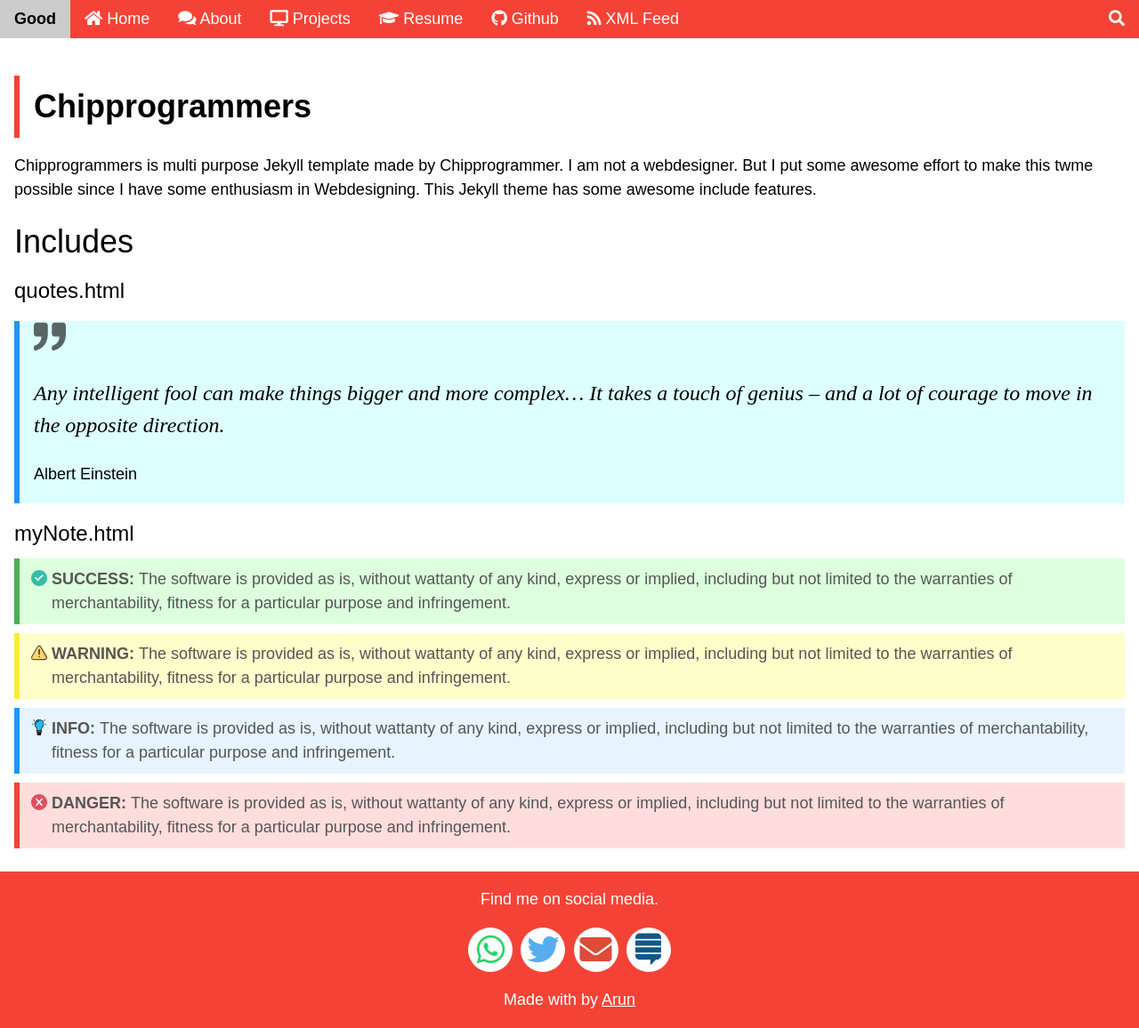
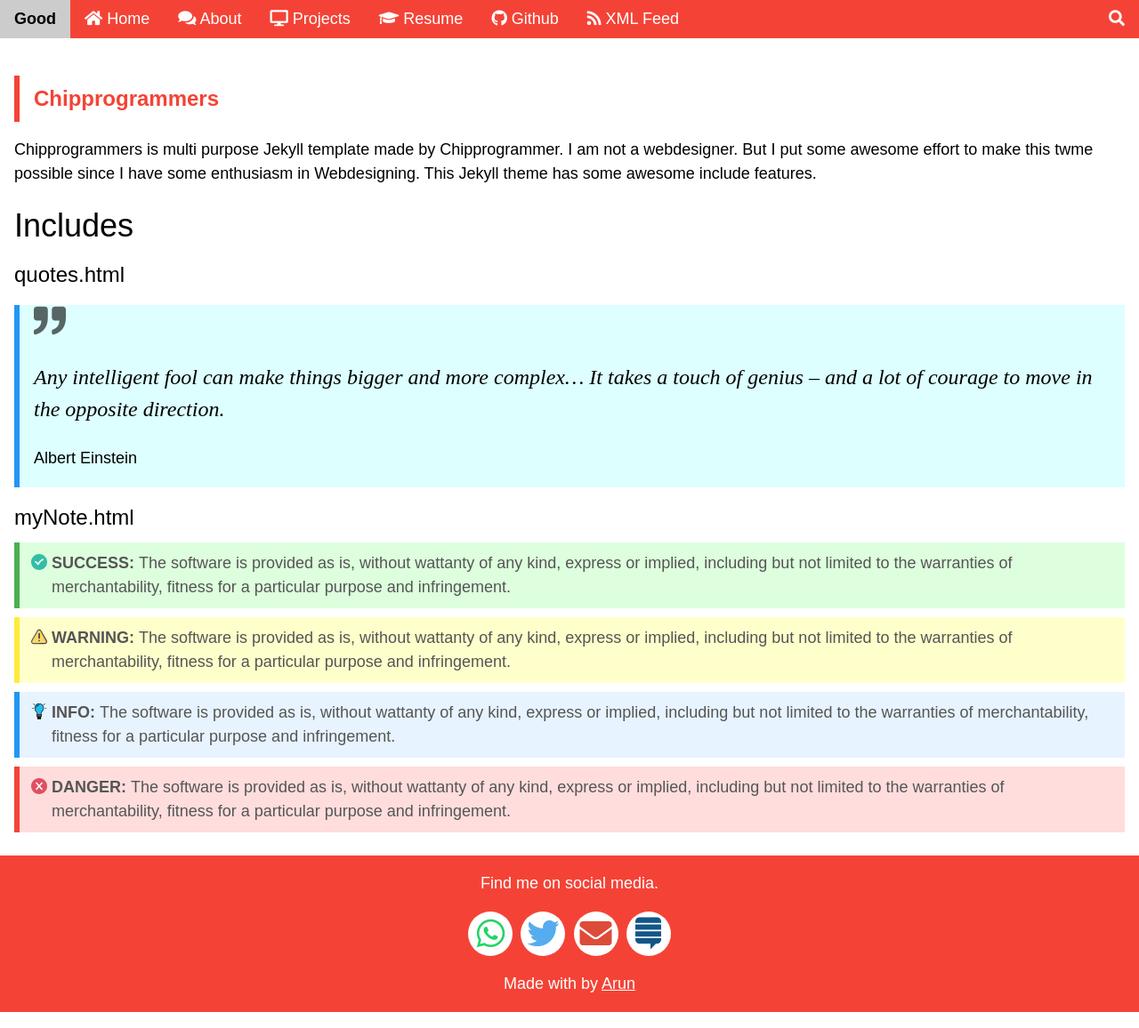
Before and after one commit to chipprogrammers/Good, a Jekyll site: the page built from index.md, in a window 1280 px wide and 1156 px high. Shown: the whole window at 89% size. Built offline with Jekyll 4.4.1, drawn with Linux system fonts in a browser that asks for light colours; some web fonts are replaced; comment, search, counter and statistics services are not loaded.

Commit message:
Update default.html

```diff
--- a/_layouts/default.html
+++ b/_layouts/default.html
@@ -7,7 +7,7 @@
 <body>
   {% include navbar.html %}
    <div class="w3-container" style="margin-top:75px">
-     <h1 class="w3-xxlarge w3-padding w3-leftbar w3-border-red"><b>{{ page.title }}</b></h1>
+     <h1 class="w3-xlarge w3-padding w3-text-red w3-leftbar w3-border-red"><b>{{ page.title }}</b></h1>
      {{ content }}
   </div>
   {% include footer.html %}
```
